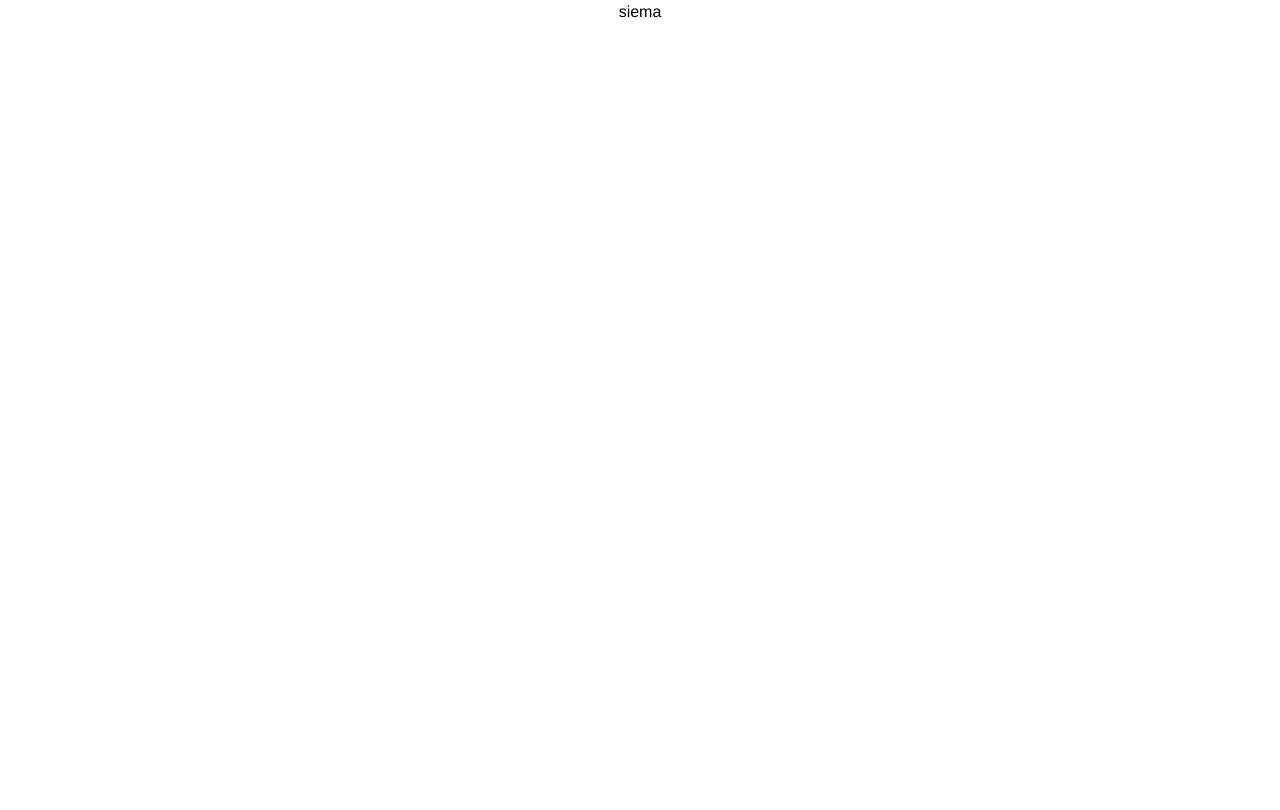
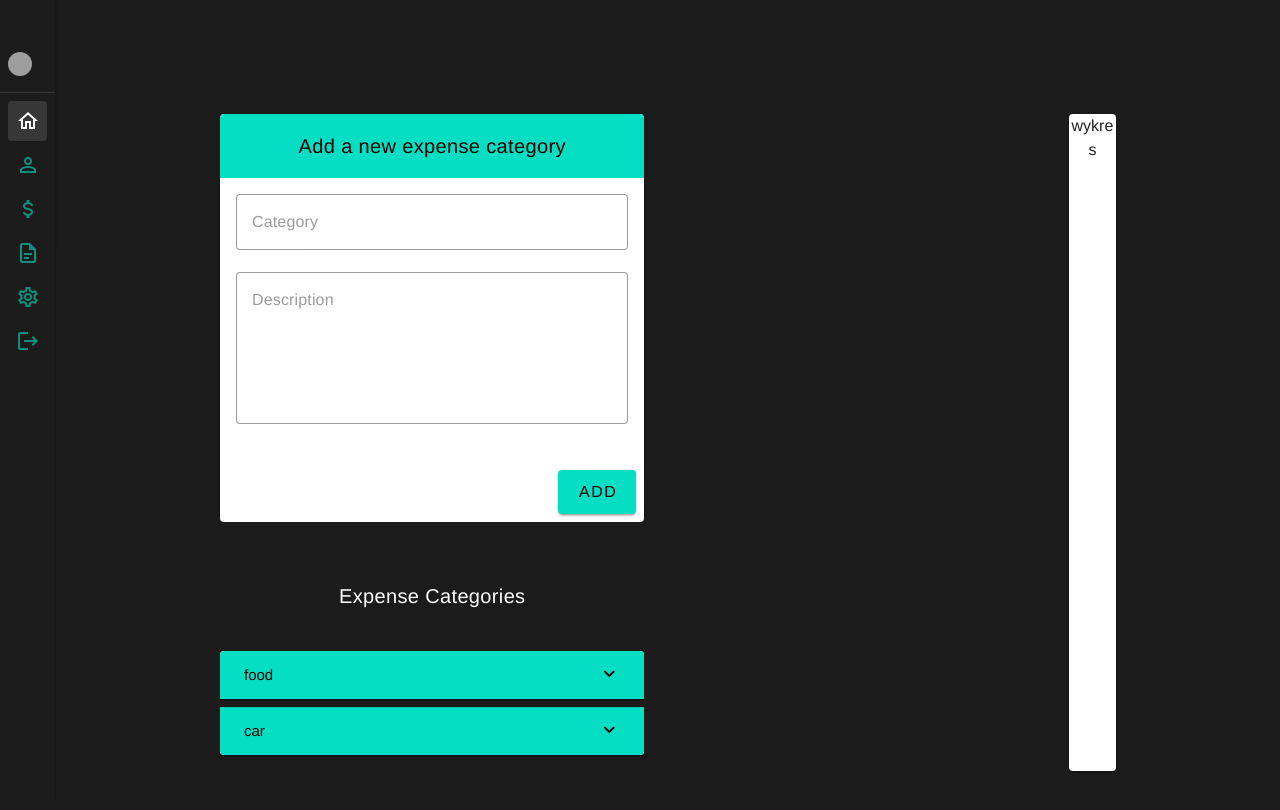
Before and after one commit to Zyrekk/expense-tracker, a Vue app: page /dashboard in a window 1280 px wide. Shown: the top 810 px of the page. Built offline with nearby package versions, Linux system fonts and the light colour scheme; grey boxes are pictures that could not be loaded.

Commit message:
Dashboard and routing fixed

```diff
--- a/src/App.vue
+++ b/src/App.vue
@@ -1,10 +1,15 @@
 <template>
+
   <router-view v-slot="{ Component }">
+    <NavigationBar v-if="this.$route.path!=='/login'&&this.$route.path!=='/register'" />
     <transition name="route" mode="out-in">
       <component :is="Component"></component>
     </transition>
   </router-view>
 </template>
+<script setup>
+import NavigationBar from "@/components/NavigationBar.vue";
+</script>
 
 <style>
 body {
@@ -12,7 +17,7 @@ body {
   text-align: center;
   /*color: #2c3e50;*/
   margin: 0;
-  /*background: #f2f2f2;*/
+  background: #1b1b1b;
 }
 
 /* route transitions */
@@ -20,13 +25,16 @@ body {
   opacity: 0;
   transform: translateX(100px);
 }
+
 .route-enter-active {
   transition: all 0.3s ease-out;
 }
+
 .route-leave-to {
   opacity: 0;
   transform: translateX(-100px);
 }
+
 .route-leave-active {
   transition: all 0.3s ease-in;
 }
--- /dev/null
+++ b/src/components/DashBoardComponent.vue
@@ -0,0 +1,168 @@
+<template>
+  <div class="dashboard">
+    <v-card
+        class="card"
+        color="#1b1b1b"
+        width="100%"
+        rounded
+        flat
+    >
+      <v-card class="pt-16 card__flex" width="100%" flat>
+        <div class="card-content">
+          <div class="card-content__left">
+            <v-card class="width" color="">
+              <v-toolbar color="#06dec3">
+                <v-card-text class="font-size">Add a new expense category</v-card-text>
+              </v-toolbar>
+
+              <v-card-text>
+                <v-text-field
+                    base-color="black"
+                    color="#06dec3"
+                    variant="outlined"
+                    label="Category"
+                    class="font-color"
+                    placeholder="Category"
+                    v-model="category"
+
+                ></v-text-field>
+
+                <v-textarea
+                    base-color="black"
+                    color="#06dec3"
+                    variant="outlined"
+                    label="Description"
+                    class="font-color"
+                    placeholder="Description"
+                    no-resize
+                    v-model="description"
+                ></v-textarea>
+              </v-card-text>
+
+              <v-card-actions>
+                <v-spacer></v-spacer>
+                <v-btn
+                       color="#06dec3"
+                       size="large"
+                       variant="elevated"
+                       type="submit" @click="handleAddItem"> Add</v-btn>
+              </v-card-actions>
+            </v-card>
+            <v-card color="#1b1b1b" class="width" flat>
+              <v-card-text class="pt-15 mb-0 text-white font-size">Expense Categories</v-card-text>
+              <v-expansion-panels color="#06dec3" variant="inset" class="d-inline-block  my-4">
+                <v-expansion-panel
+                    class="mt-2"
+                    v-for="i in categoryList"
+                    :key="i"
+                    :title="i.name"
+                    :text="i.description"
+                ></v-expansion-panel>
+              </v-expansion-panels>
+            </v-card>
+          </div>
+          <v-card>wykres</v-card>
+        </div>
+      </v-card>
+    </v-card>
+  </div>
+</template>
+
+<script>
+
+import {ref} from "vue";
+
+export default {
+  name: "DashboardComponent",
+  setup() {
+    window.scrollTo({
+      top: 0,
+      behavior: 'smooth'
+    });
+    const category = ref('')
+    const description = ref('')
+    const handleAddItem = () => {
+      categoryList.value.push({
+        name: category.value,
+        description: description.value
+      })
+      category.value = ''
+      description.value = ''
+    }
+    const categoryList = ref([{
+      name: "food",
+      description: "I like eat pizza"
+    }, {
+      name: "car",
+      description: "My car is broken"
+    }])
+
+    return {categoryList, category, description, handleAddItem}
+  }
+}
+</script>
+
+<style lang="scss" scoped>
+.font-size {
+  font-size: 20px;
+  font-weight: 500;
+}
+
+.width {
+  width: 50%;
+}
+
+.font-color {
+  color: #595959;
+}
+
+.dashboard {
+  overflow: hidden;
+  width: 100%;
+  min-height: 100vh;
+  background: #1b1b1b;
+  display: flex;
+}
+
+.card__flex {
+  background: #1b1b1b;
+  width: 100%;
+  display: flex;
+  justify-content: center;
+  align-items: center;
+}
+
+.card-content {
+  display: flex;
+  border-radius: 10px 10px 0 0;
+  position: relative;
+  margin: 50px 20px 50px 76px;
+  width: 70%;
+}
+
+.card-content__left{
+  display: flex;
+  flex-direction: column;
+  justify-content: flex-start;
+  width: 100%;
+}
+
+.avatar {
+  z-index: 100;
+  top: -100px;
+  left: 0;
+}
+
+@media only screen and (max-width: 768px) {
+  .width {
+    width: 100%;
+  }
+  .font-size {
+    font-size: 18px;
+  }
+  .card-content{
+    flex-direction: column;
+  }
+}
+
+</style>
--- a/src/components/LoginForm.vue
+++ b/src/components/LoginForm.vue
@@ -1,27 +1,28 @@
 <template>
   <div class="login">
-    <form class="mx-3">
+    <form class="mx-3" v-on:submit="login($event)">
       <v-card
           class="mx-auto pt-5 px-12 pb-8 login__font-color"
           elevation="8"
           max-width="448"
           min-height="458"
           rounded="lg"
-          color="#3f3d56"
+
       >
         <v-img
             class="mx-auto py-6"
             max-width="228"
             :src="require('../assets/parleto_logo.png')"
         ></v-img>
-        <div class="text-h6 ">Sign in</div>
+        <div class="text-h6 ">Login</div>
 
         <v-text-field
             v-model="loginValue"
             density="compact"
             placeholder="Login"
             clearable
-            prepend-inner-icon="mdi-account"
+            prepend-inner-icon="mdi-account-outline"
+            required="true"
             variant="outlined"
         ></v-text-field>
 
@@ -34,6 +35,7 @@
             clearable
             prepend-inner-icon="mdi-lock-outline"
             variant="outlined"
+            required="true"
             @click:append-inner="toggleLVisibility"
         ></v-text-field>
 
@@ -43,7 +45,7 @@
             class="mb-8"
             color="#06dec3"
             size="large"
-            @click="login"
+            type="submit"
         >
           Log in
         </v-btn>
@@ -78,7 +80,8 @@ export default {
       }
     })
 
-    const login = () => {
+    const login = (event) => {
+      event.preventDefault();
       if (loginValue.value === "John") {
         router.push("/profile");
       } else {
@@ -106,7 +109,7 @@ $primary-color: #06dec3;
 }
 
 .login__font-color {
-  color: #ffffff;
+  color: #000000;
 }
 
 .text-h6 {
--- a/src/components/MainProfile.vue
+++ b/src/components/MainProfile.vue
@@ -1,6 +1,5 @@
 <template>
   <div class="profile">
-      <NavigationBar/>
     <v-card
         class="card"
         height="100%"
@@ -31,7 +30,7 @@ export default {
   setup(){
     window.scrollTo({
       top: 0,
-      behavior: 'smooth' // Optional: Add smooth scrolling effect
+      behavior: 'smooth'
     });
   }
 }
@@ -46,6 +45,7 @@ export default {
 }
 
 .card__flex{
+  background: #1b1b1b;
   width: 70%;
   display: flex;
   justify-content: center;
@@ -57,7 +57,8 @@ export default {
   position: relative;
   margin: 50px 20px 50px 76px;
   width: 70%;
-  background: #3f3d56;
+  background: rgba(255, 255, 255, 0.16);
+  border: 2px solid #06dec3;
 }
 
 .avatar{
--- a/src/components/NavigationBar.vue
+++ b/src/components/NavigationBar.vue
@@ -71,17 +71,18 @@
   <v-card class="nav">
     <v-layout>
       <v-navigation-drawer
-          color="#3f3d56"
+          color="#1b1b1b"
           v-model="drawer"
           :rail="rail"
           permanent
           @click="rail = false"
       >
         <v-list-item
-            class="pt-10 item"
+            class="pt-10 font-color"
             prepend-avatar="https://cdn.vuetifyjs.com/images/profiles/marcus.jpg"
             title="John Leider"
             nav
+
         >
           <template v-slot:append>
             <v-btn
@@ -95,12 +96,12 @@
         <v-divider></v-divider>
 
         <v-list density="compact" nav>
-          <v-list-item class="item" prepend-icon="mdi-home-outline" title="Dashboard" value="dashboard"></v-list-item>
-          <v-list-item class="item" prepend-icon="mdi-account-outline" title="Profile" value="profile"></v-list-item>
-          <v-list-item class="item" prepend-icon="mdi-currency-usd" title="Expenses" value="expenses"></v-list-item>
-          <v-list-item class="item" prepend-icon="mdi-file-document-outline" title="Reports" value="reports"></v-list-item>
-          <v-list-item class="item" prepend-icon="mdi-cog-outline" title="Settings" value="settings"></v-list-item>
-          <v-list-item @click="logout" class="item" prepend-icon="mdi-logout" title="Logout" value="logout"></v-list-item>
+          <v-list-item :active="isActive('/dashboard')" @click="handlePageChange('dashboard')" color="white" base-color="#06dec3" prepend-icon="mdi-home-outline" title="Dashboard" value="dashboard"></v-list-item>
+          <v-list-item :active="isActive('/profile')" @click="handlePageChange('profile')" color="white" base-color="#06dec3" prepend-icon="mdi-account-outline" title="Profile" value="profile"></v-list-item>
+          <v-list-item :active="isActive('/expenses')" @click="handlePageChange('expenses')" color="white" base-color="#06dec3" prepend-icon="mdi-currency-usd" title="Expenses" value="expenses"></v-list-item>
+          <v-list-item :active="isActive('/reports')" @click="handlePageChange('reports')" color="white" base-color="#06dec3" prepend-icon="mdi-file-document-outline" title="Reports" value="reports"></v-list-item>
+          <v-list-item :active="isActive('/settings')" @click="handlePageChange('settings')" color="white" base-color="#06dec3" prepend-icon="mdi-cog-outline" title="Settings" value="settings"></v-list-item>
+          <v-list-item @click="handlePageChange('login')" color="white" base-color="#06dec3" prepend-icon="mdi-logout" title="Logout" value="logout"></v-list-item>
         </v-list>
       </v-navigation-drawer>
       <v-main style="height: 250px"></v-main>
@@ -124,22 +125,16 @@ export default {
     FontAwesomeIcon
   },
   setup() {
-    const store = useStore()
     const router=useRouter()
-    const currentPage = ref(store.state.page)
-    watch(currentPage, () => {
-      console.log(currentPage)
-    })
+    const isActive=(path)=>{
+      return path === router.currentRoute.value.path;
 
+    }
     const handlePageChange = (page) => {
-      store.commit('handlePageChange', page)
-      currentPage.value = store.state.page
+      router.push(`/${page}`);
     }
-    const logout = () => {
-        router.push("/login");
-    };
 
-    return {currentPage, handlePageChange,logout}
+    return {handlePageChange,isActive}
   },
   data() {
     return {
@@ -154,15 +149,10 @@ export default {
 <style scoped lang="scss">
 $primary-color: #06dec3;
 
-.item{
-  color:#06dec3;
-}
-
 .navigation {
   z-index: 10;
   height: 100vh;
   width: 15rem;
-  background: #3f3d56;
 }
 
 .navigation__header {
@@ -238,6 +228,10 @@ $primary-color: #06dec3;
   z-index: 100;
 }
 
+.font-color{
+  color:#06dec3
+}
+
 
 img {
   width: 11rem;
--- a/src/components/RegisterForm.vue
+++ b/src/components/RegisterForm.vue
@@ -7,7 +7,6 @@
           max-width="448"
           min-height="458"
           rounded="lg"
-          color="#3f3d56"
       >
         <v-img
             class="mx-auto py-6"
@@ -105,7 +104,7 @@ $primary-color: #06dec3;
 }
 
 .register__font-color {
-  color: #ffffff;
+  color: #000000;
 }
 
 .text-h6 {
--- a/src/router/index.js
+++ b/src/router/index.js
@@ -25,6 +25,11 @@ const routes = [
     name: 'profile',
     component: ProfileView
   },
+  {
+    path: '/:pathMatch(.*)*',
+    name: 'not-found',
+    component: LoginView
+  }
 ]
 
 const router = createRouter({
--- a/src/views/DashboardView.vue
+++ b/src/views/DashboardView.vue
@@ -1,13 +1,16 @@
 <template>
-<div>
-  siema
-</div>
+  <div>
+    <DashBoardComponent/>
+  </div>
 </template>
 
 <script>
+import DashBoardComponent from "@/components/DashBoardComponent.vue";
+
 export default {
   name: 'DashBoard',
   components: {
+    DashBoardComponent
   }
 }
 </script>
```
